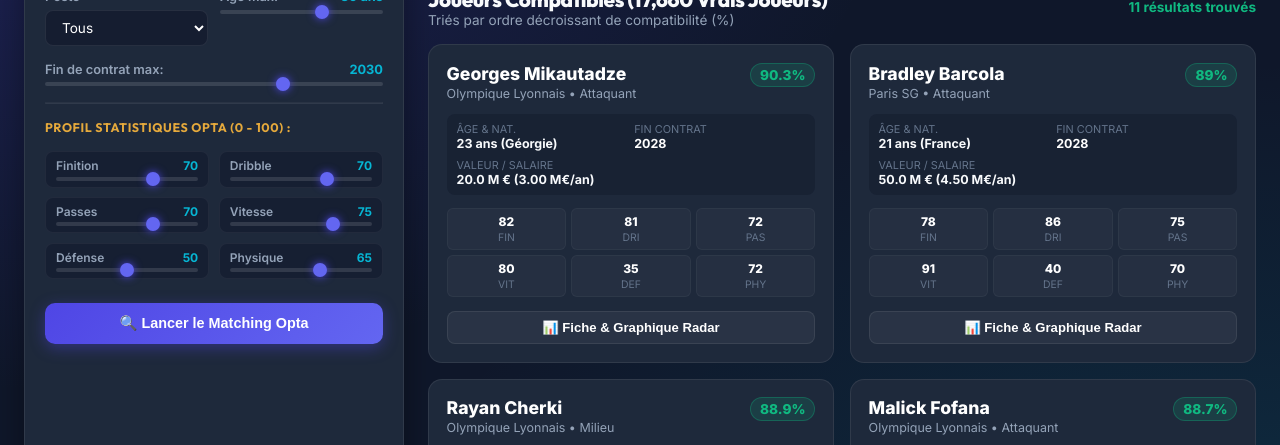
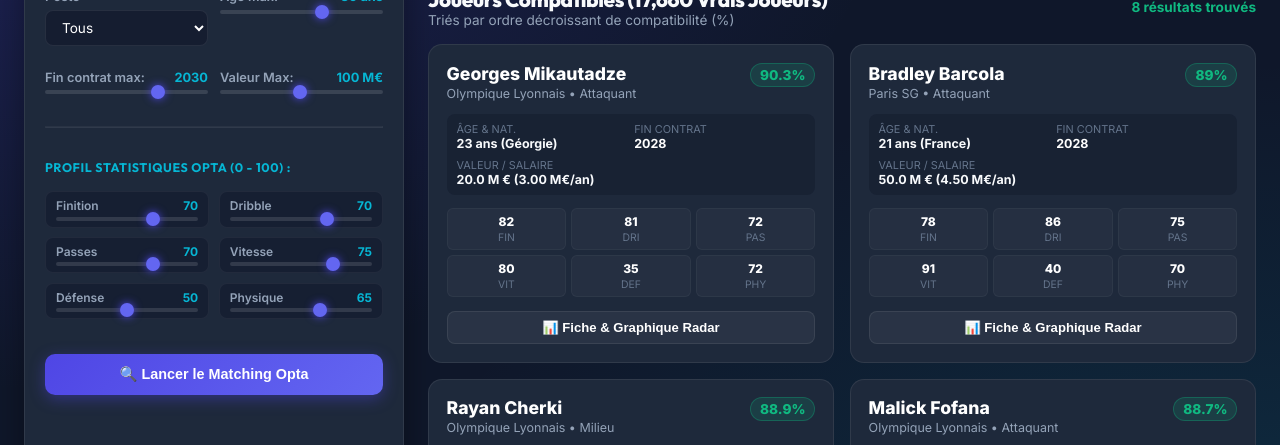
Before and after one commit to rayane19971-pixel/recruitment-match-pro, a React (Vite) app in the folder Frontend/: page / in a window 1280 px wide. Both pictures are taken after a click on the button "Se connecter". Shown: the part 174-619 px from the top of the page. Built offline with nearby package versions, Linux system fonts and the light colour scheme; no server answers.

Commit message:
Add Max Market Value slider filter

```diff
--- a/Frontend/src/App.jsx
+++ b/Frontend/src/App.jsx
@@ -55,6 +55,10 @@
     setLoading(true);
 
     let url = `http://127.0.0.1:8000/players/search?finishing=${filters.finishing}&dribbling=${filters.dribbling}&passing=${filters.passing}&pace=${filters.pace}&defending=${filters.defending}&physical=${filters.physical}&max_age=${filters.maxAge}&max_contract_year=${filters.maxContractYear}`;
+
+    if (filters.maxMarketValue && filters.maxMarketValue < 200) {
+      url += `&max_market_value=${filters.maxMarketValue * 1000000}`;
+    }
     if (filters.position !== 'Tous') {
       url += `&position=${encodeURIComponent(filters.position)}`;
     }
@@ -80,6 +84,7 @@
           if (filters.position !== 'Tous' && p.position !== filters.position) return false;
           if (p.age > filters.maxAge) return false;
           if (p.contract_expires > filters.maxContractYear) return false;
+          if (filters.maxMarketValue && filters.maxMarketValue < 200 && typeof p.market_value === 'number' && p.market_value > (filters.maxMarketValue * 1000000)) return false;
           return true;
         });
 
@@ -118,6 +123,7 @@
         position: 'Tous',
         maxAge: 30,
         maxContractYear: 2030,
+        maxMarketValue: 100,
         finishing: 70,
         dribbling: 70,
         passing: 70,
--- a/Frontend/src/components/ScoutingFilters.jsx
+++ b/Frontend/src/components/ScoutingFilters.jsx
@@ -4,6 +4,7 @@
   const [position, setPosition] = useState('Tous');
   const [maxAge, setMaxAge] = useState(30);
   const [maxContractYear, setMaxContractYear] = useState(2030);
+  const [maxMarketValue, setMaxMarketValue] = useState(100); // en M€
 
   // State Opta local (isole le composant pour éviter les re-renders inutiles de la grille)
   const [finishing, setFinishing] = useState(70);
@@ -19,6 +20,7 @@
       position,
       maxAge,
       maxContractYear,
+      maxMarketValue,
       finishing,
       dribbling,
       passing,
@@ -55,9 +57,10 @@
         </div>
       </div>
 
+      <div className="filters-row" style={{ marginTop: '0.5rem' }}>
         <div className="filter-group">
           <label className="filter-label">
-          Fin de contrat max: <span className="slider-val">{maxContractYear}</span>
+            Fin contrat max: <span className="slider-val">{maxContractYear}</span>
           </label>
           <input
             type="range" min="2025" max="2032" value={maxContractYear}
@@ -65,9 +68,20 @@
           />
         </div>
 
-      <hr style={{ borderColor: 'rgba(255,255,255,0.08)' }} />
+        <div className="filter-group">
+          <label className="filter-label">
+            Valeur Max: <span className="slider-val">{maxMarketValue >= 200 ? 'Illimitée' : `${maxMarketValue} M€`}</span>
+          </label>
+          <input
+            type="range" min="5" max="200" step="5" value={maxMarketValue}
+            onChange={(e) => setMaxMarketValue(Number(e.target.value))}
+          />
+        </div>
+      </div>
 
-      <h4 style={{ fontSize: '0.78rem', color: '#e5a93c', textTransform: 'uppercase', letterSpacing: '0.05em' }}>
+      <hr style={{ borderColor: 'rgba(255,255,255,0.08)', margin: '1rem 0' }} />
+
+      <h4 style={{ fontSize: '0.78rem', color: '#06b6d4', textTransform: 'uppercase', letterSpacing: '0.05em' }}>
         Profil Statistiques Opta (0 - 100) :
       </h4>
 
@@ -134,8 +148,13 @@
         </div>
       </div>
 
-      <button className="btn-primary" onClick={handleSubmit} disabled={loading} style={{ marginTop: '0.5rem', width: '100%', padding: '12px' }}>
-        {loading ? 'Calcul en cours...' : '🔍 Lancer le Matching Opta'}
+      <button
+        className="btn-primary"
+        style={{ width: '100%', marginTop: '1.2rem', padding: '12px' }}
+        onClick={handleSubmit}
+        disabled={loading}
+      >
+        {loading ? 'Calcul Opta en cours...' : '🔍 Lancer le Matching Opta'}
       </button>
     </div>
   );
```
Lines whose indentation alone changed are shown as unchanged.
